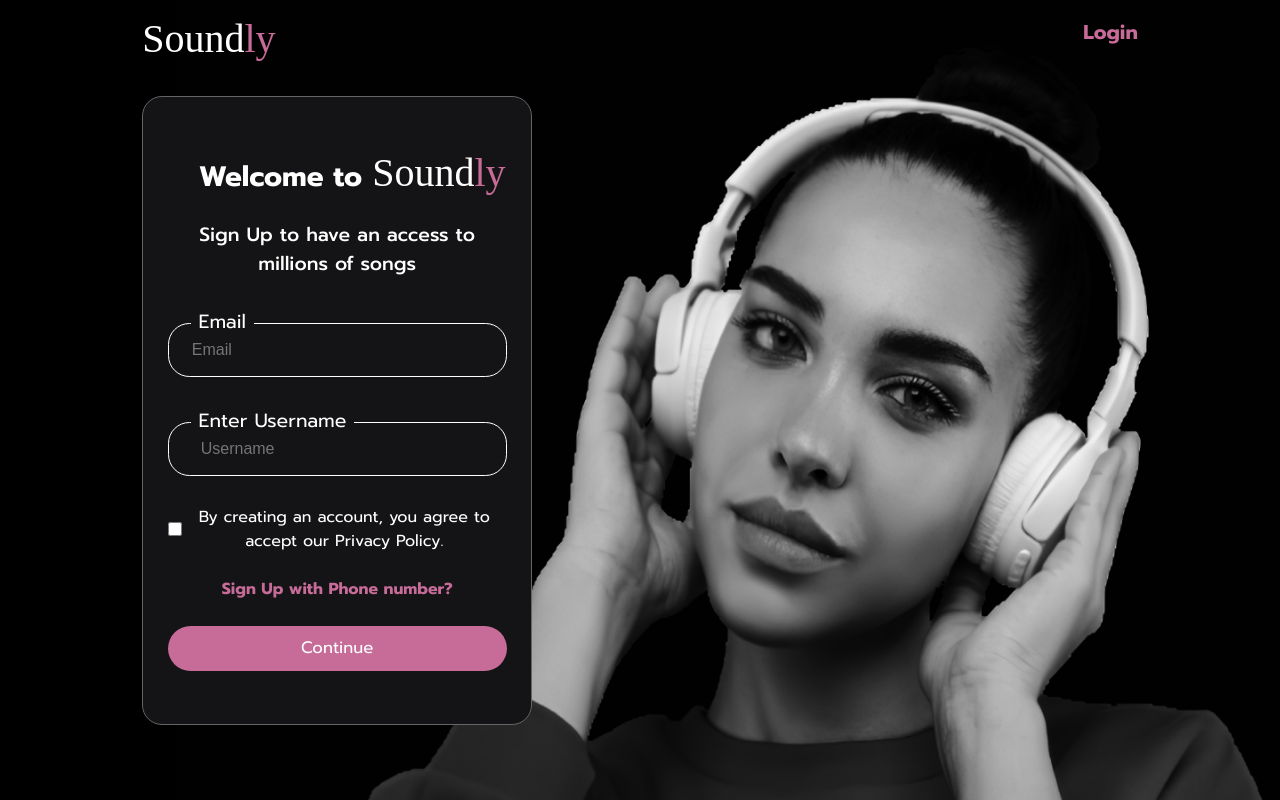
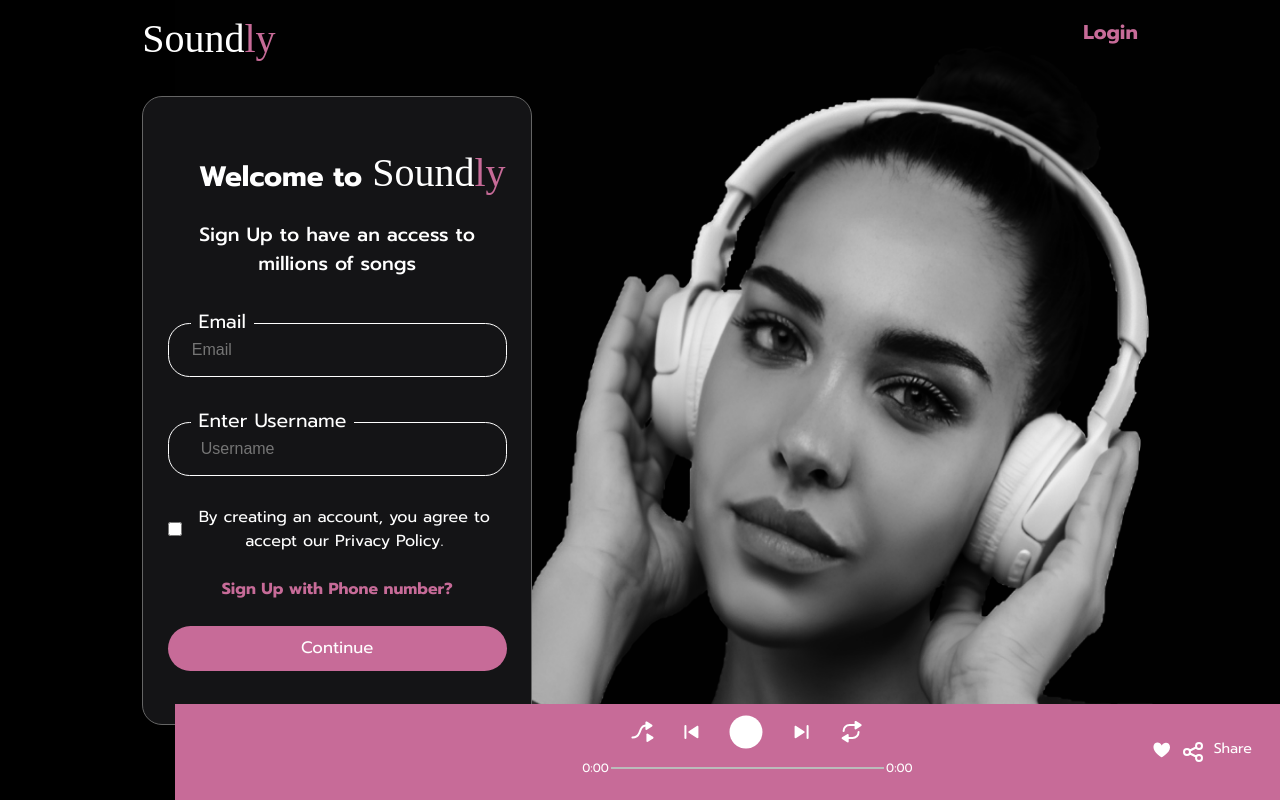
Before and after one commit to Somgupta786/soundly_Major, a React (Vite) app: page / in a window 1280 px wide. Built offline with nearby package versions, Linux system fonts and the light colour scheme; a web font is replaced by a local one.

Commit message:
make song playable on clicking

```diff
--- a/src/App.jsx
+++ b/src/App.jsx
@@ -1,18 +1,29 @@
 
-import React from 'react'
+import React, { createContext, useState } from 'react'
 // import './index.css'
 import { ToastContainer } from 'react-toastify';
+import Playback from './Components/Home_Page/playBack';
+
 
 import AppRouter from './AppRouter';
+export const playBackContext=createContext();
 function App() {
+  const[playBackData,setPlayBackData]=useState({
+    thumbnail:null,
+    url:null,
+    id:null,
+    name:null
+  })
+
 
   return(
-    < >
+    <playBackContext.Provider value={{setPlayBackData}} >
     <ToastContainer/>
     <AppRouter />
+    <Playback playBackData={playBackData}/>
     {/* <SignUp /> */}
 
-    </>
+    </playBackContext.Provider>
 
   );
 
--- a/src/Components/Home_Page/HeroSection.jsx
+++ b/src/Components/Home_Page/HeroSection.jsx
@@ -14,8 +14,11 @@ import imge3 from '../../assets/Rectangle 8 (2).png';
 import imge4 from '../../assets/Rectangle 8 (3).png';
 import imge5 from '../../assets/Rectangle 8 (4).png';
 import imge6 from '../../assets/Rectangle 8 (2).png';
+import { useContext } from 'react';
+import { playBackContext } from '../../App';
 
 export default function HeroSection() {
+  const{setPlayBackData}=useContext(playBackContext);
   const styleBox = {
     background:
       'linear-gradient(180deg, rgba(255, 243, 249, 0.97) 0%, #F39AC6 137.12%)',
@@ -54,6 +57,12 @@ export default function HeroSection() {
 
   const handleImgCardClick = (song) => {
     setSelectedSong(song);
+    setPlayBackData({
+      url: songData.song_url,
+      id: song.id,
+      thumbnail: song.thumbnail_url,
+      name: song.name
+    });
   };
 
   useEffect(() => {
@@ -162,15 +171,22 @@ export default function HeroSection() {
         <Footer />
       </div>
 
-      {songData ? (
+      {/* {songData ? (
+  setPlayBackData({
+    url: songData.song_url,
+    id: songData.id,
+    thumbnail: selectedSong.thumbnail_url,
+    name: selectedSong.name
+  })
+) : (
+  setPlayBackData({
+    thumbnail: null,
+    url: null,
+    id: null,
+    name: null
+  })
+)} */}
 
-        <Playback
-          url={songData.song_url}
-          id={songData.id}
-          thumbnail={selectedSong.thumbnail_url}
-          name={selectedSong.name}
-        />
-      ) :  <Playback thumbnail={null}/>}
     </div>
   );
 }
--- a/src/Components/Home_Page/Library/Library.jsx
+++ b/src/Components/Home_Page/Library/Library.jsx
@@ -40,7 +40,7 @@ export default function Library() {
         <Navbar />
         <div className="navBarPlaceholder"></div>
         <LibraryHeroSection />
-        <Playback />
+
         <div className="playBackPlaceholder"></div>
       </div>
     </div>
--- a/src/Components/Home_Page/landing.css
+++ b/src/Components/Home_Page/landing.css
@@ -50,6 +50,9 @@
   font-style: normal;
   font-weight: 400;
   line-height: 100%;
+}
+.sideMenu,.menu:hover{
+  cursor: pointer;
 }
 .sideMenu div:first-child {
   color: #adadad;
@@ -324,6 +327,9 @@ align-items: flex-start;
   gap:2.432vw;
 
 }
+.homeFirstRow,.homeLastRow{
+  cursor: pointer;
+}
 .imgCard {
   width:17.46%;
   height: 100%;
@@ -455,7 +461,7 @@ line-height: 100%; /* 14px */
     height: 12vh;
     background: var(--web-tertiary, #C76B98);
     position:fixed;
-    left:13.2vw;
+    left:13.7vw;
     bottom: 0;
     z-index: 2;
     padding:1.4vh 2.2vw;
@@ -515,6 +521,9 @@ justify-content:space-between;
     justify-content:space-between;
 
 }
+.controls:hover{
+  cursor: pointer;
+}
 .musicTimer{
   width:100%;
   display: flex;
--- a/src/Components/Home_Page/playBack.jsx
+++ b/src/Components/Home_Page/playBack.jsx
@@ -11,6 +11,8 @@ import Pause from "../../assets/Ellipse 9.svg";
 import React, { useEffect, useState } from "react";
 
 export default function Playback(props) {
+  console.log(props)
+  // const{props.playBackData}=props.playBackData.playBackData;
   const [isPlaying, setIsPlaying] = useState(false);
   const [currentTime, setCurrentTime] = useState(0);
   const [totalDuration, setTotalDuration] = useState(0);
@@ -23,32 +25,34 @@ export default function Playback(props) {
   };
 
   useEffect(() => {
+    const handleTimeUpdate = () => {
+      setCurrentTime(audio.currentTime);
+      setTotalDuration(audio.duration);
+    };
+
     audio.onended = () => {
       setIsPlaying(false);
     };
 
-    audio.addEventListener("timeupdate", () => {
-      setCurrentTime(audio.currentTime);
-      setTotalDuration(audio.duration);
-    });
+    audio.addEventListener("timeupdate", handleTimeUpdate);
 
     return () => {
-      audio.removeEventListener("timeupdate");
+      audio.removeEventListener("timeupdate", handleTimeUpdate);
     };
   }, [audio]);
 
   useEffect(() => {
-    if (props.url) {
-      audio.pause(); // Pause the audio before changing the source.
-      audio.src = props.url; // Update the source.
-      audio.load(); // Load the new audio source.
-      audio.play(); // Play the new audio.
+    if (props.playBackData.url) {
+      audio.pause();
+      audio.src = props.playBackData.url;
+      audio.load();
+      audio.play();
     } else {
-      audio.pause(); // Pause the audio if there is no source.
+      audio.pause();
     }
 
-    setIsPlaying(true); // Set the playing state to true when starting a new song.
-  }, [props.url]);
+    setIsPlaying(true);
+  }, [props.playBackData.url]);
 
   const handlePlayPause = () => {
     if (isPlaying) {
@@ -65,8 +69,8 @@ export default function Playback(props) {
   return (
     <div className="playBack">
       <div>
-        {props.thumbnail && <img src={props.thumbnail} />}
-        <div>{props.name}</div>
+        {props.playBackData.thumbnail && <img src={props.playBackData.thumbnail} />}
+        <div>{props.playBackData.name}</div>
       </div>
       <div>
         <div className="controls">
@@ -76,18 +80,22 @@ export default function Playback(props) {
           <img src={Right} />
           <img src={Repeat} />
         </div>
+        {props.playBackData.url? <audio id="audio-element" >
+          <source src={props.playBackData.url} type="audio/mpeg" />
+
+        </audio>:null}
+
         <div className="musicTimer">
-        <div className="time-display"> {formatTime(currentTime)}</div>
-        <div className="progress-bar">
+          <div className="time-display"> {formatTime(currentTime)}</div>
+          <div className="progress-bar">
 
-
-          <div className="progress-fill" style={{ width: `${(currentTime / totalDuration) * 100}%` }}></div>
-
+            <div
+              className="progress-fill"
+              style={{ width: `${(currentTime / totalDuration) * 100}%` }}
+            ></div>
+          </div>
+          <div className="time-display"> {formatTime(totalDuration)}</div>
         </div>
-        <div className="time-display">  {formatTime(totalDuration)}</div>
-        </div>
-
-
       </div>
       <div className="Share">
         <div>
```
